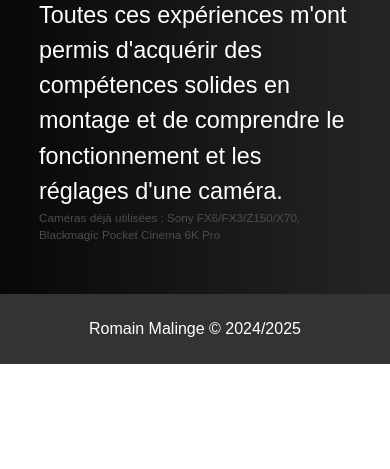
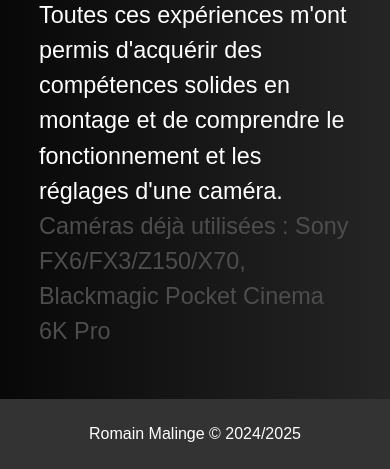
Before and after one commit to Romain-Malinge/Romain-Malinge.github.io, a plain HTML site: page video.html in a window 390 px wide. Shown: the part 2908-3377 px from the top of the page. Before the commit the page ends 3272 px from the top, so only its background shows below. Drawn offline with Linux system fonts and the light colour scheme; a web font is replaced by a local one.

Commit message:
fix de con

```diff
--- a/video.css
+++ b/video.css
@@ -134,6 +134,10 @@
         font-size: 6vw;
     }
 
+    .message-petit {
+        font-size: 6vw;
+    }
+
     .videoContainer {
         grid-template-columns: 1fr;
         gap: 20px;
```
